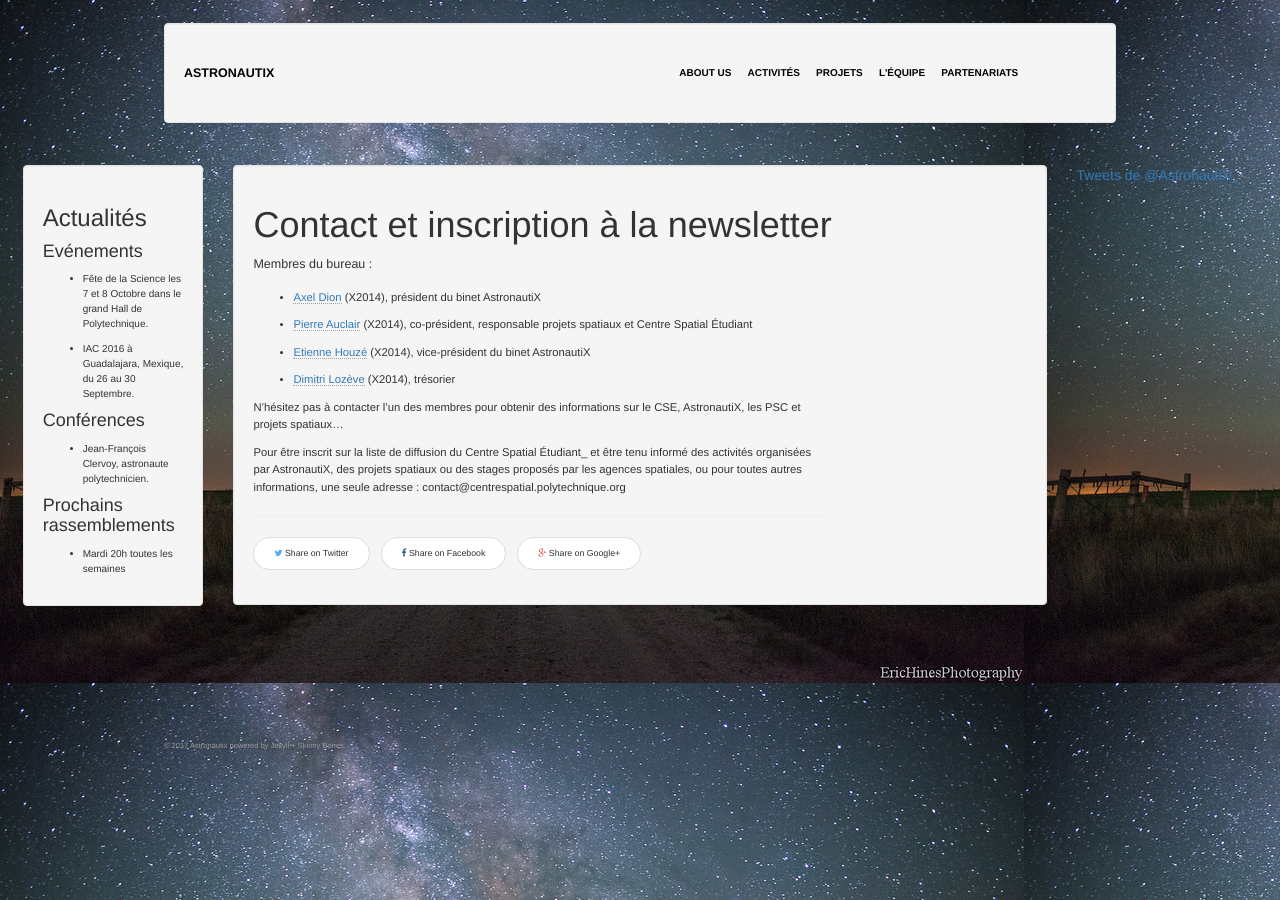
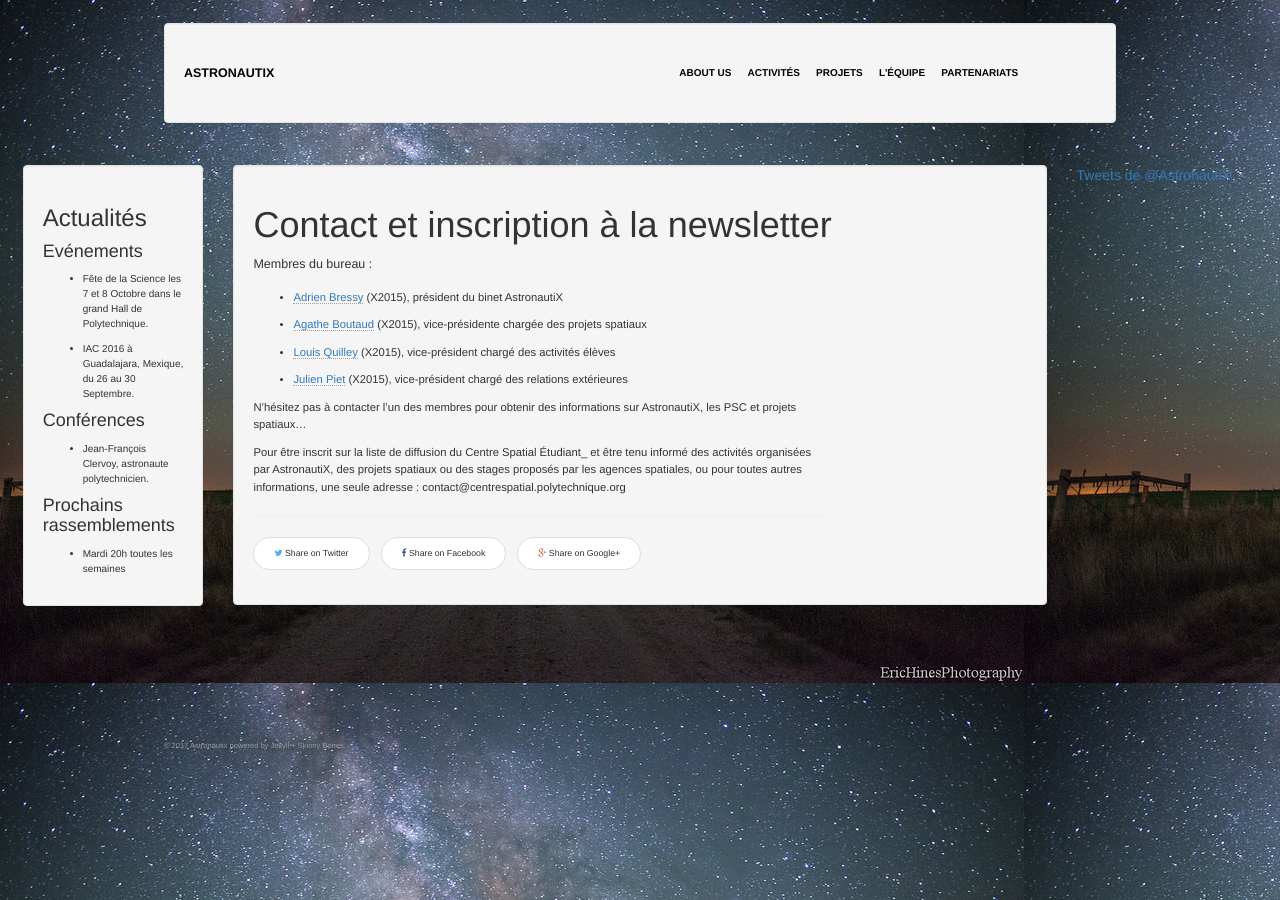
Before and after one commit to astronautix-cse-polytechnique/astronautix-cse-polytechnique.github.io, a Jekyll site: the page built from equipe/index.markdown, in a window 1280 px wide. Built offline with Jekyll 4.4.1, drawn with Linux system fonts in a browser that asks for light colours; comment, search, counter and statistics services are not loaded.

Commit message:
Update bureau

```diff
--- a/equipe/index.markdown
+++ b/equipe/index.markdown
@@ -12,16 +12,16 @@ wordpress_id: 16
 Membres du bureau :
 
 
-  * [Axel Dion](mailto:axel.dion@polytechnique.edu) (X2014), président du binet AstronautiX
+  * [Adrien Bressy](mailto:adrien.bressy@polytechnique.edu) (X2015), président du binet AstronautiX
 
 
-  * [Pierre Auclair](mailto:pierre.auclair@polytechnique.edu) (X2014), co-président, responsable projets spatiaux et Centre Spatial Étudiant
+  * [Agathe Boutaud](mailto:agathe.boutaud@polytechnique.edu) (X2015), vice-présidente chargée des projets spatiaux
 
-  * [Etienne Houzé](mailto:etienne.houze@polytechnique.edu) (X2014), vice-président du binet AstronautiX
+  * [Louis Quilley](mailto:louis.quilley@polytechnique.edu) (X2015), vice-président chargé des activités élèves
 
-  * [Dimitri Lozève](mailto:dimitri.lozeve@polytechnique.edu) (X2014), trésorier
+  * [Julien Piet](mailto:dimitri.lozeve@polytechnique.edu) (X2015), vice-président chargé des relations extérieures
 
 
-N'hésitez pas à contacter l'un des membres pour obtenir des informations sur le CSE, AstronautiX, les PSC et projets spatiaux...
+N'hésitez pas à contacter l'un des membres pour obtenir des informations sur AstronautiX, les PSC et projets spatiaux...
 
 Pour être inscrit sur la liste de diffusion du Centre Spatial Étudiant_ et être tenu informé des activités organisées par AstronautiX, des projets spatiaux ou des stages proposés par les agences spatiales, ou pour toutes autres informations, une seule adresse : contact@centrespatial.polytechnique.org
```
